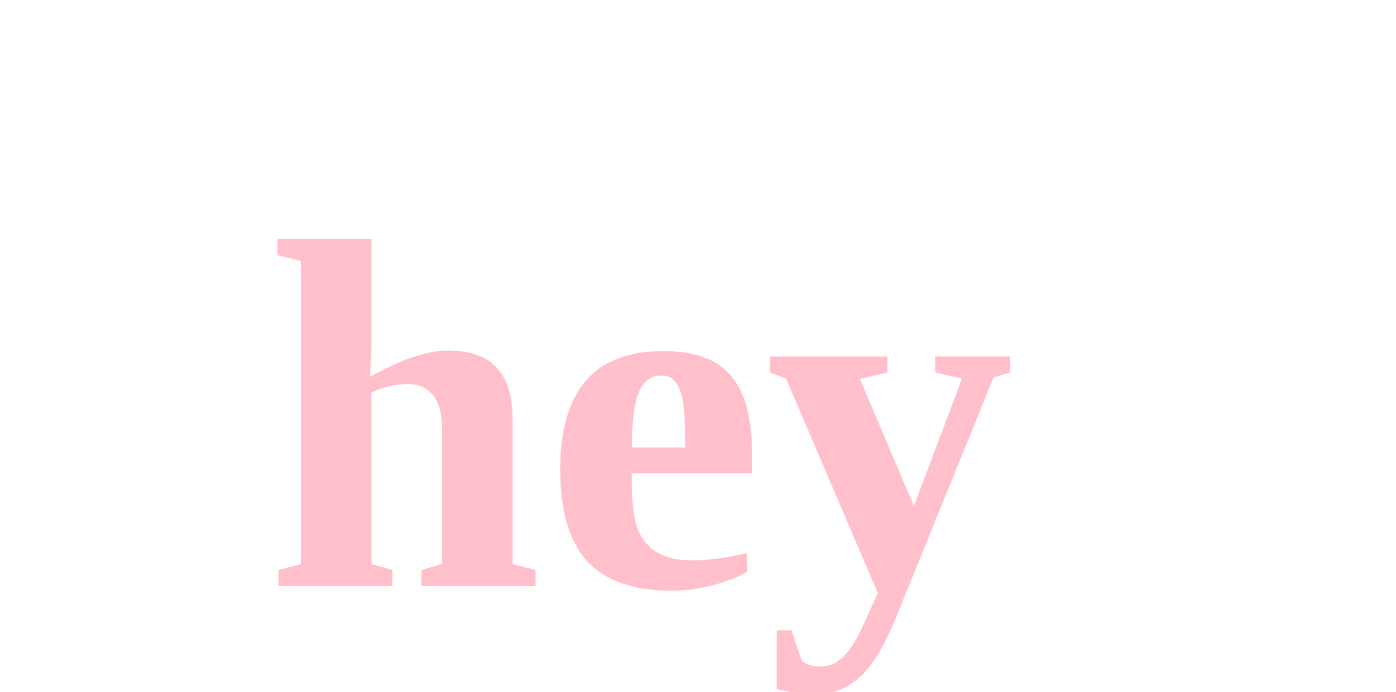
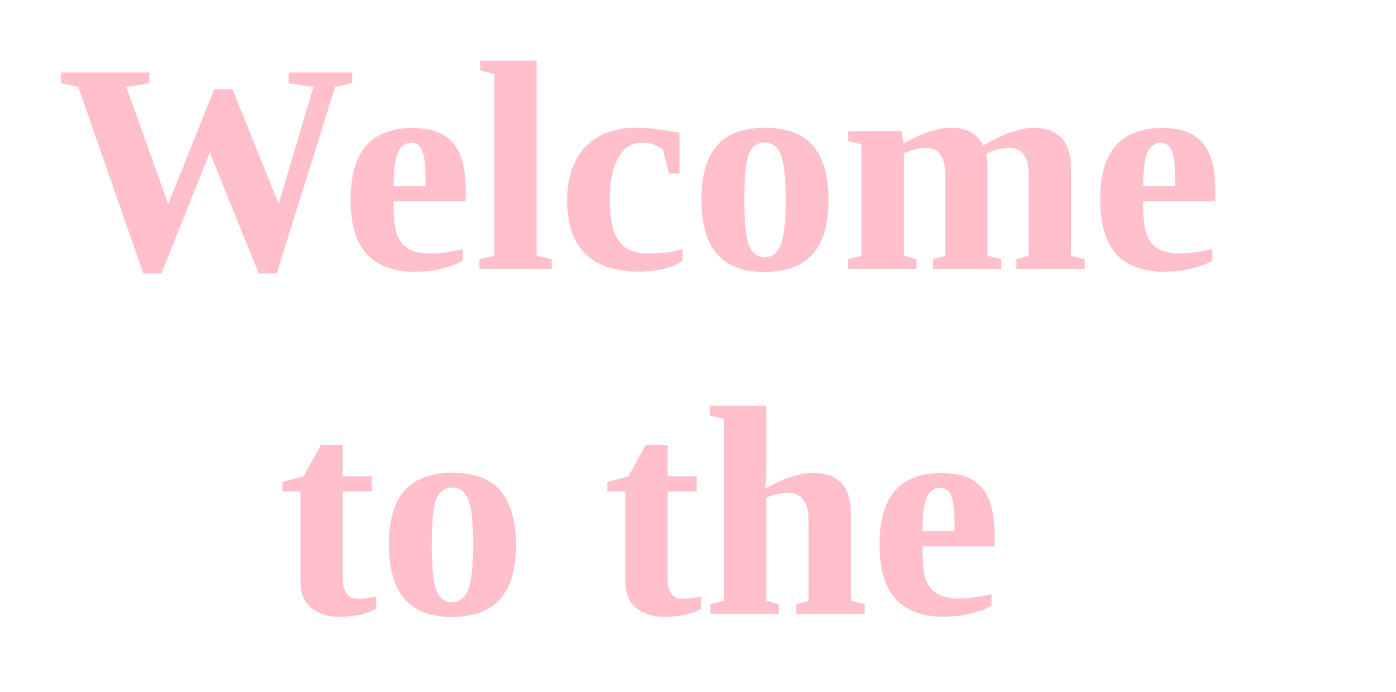
Before and after one commit to rainbownoodle4/rainbownoodle4.github.io, a plain HTML site: page index.html in a window 1280 px wide. Shown: the part 205-897 px from the top of the page, 1396 px wide, since content can reach past the window. Drawn offline with Linux system fonts and the light colour scheme.

Commit message:
Update index.html

```diff
--- a/index.html
+++ b/index.html
@@ -3,13 +3,13 @@
 <head>
   <style>
     h1 {
-      font-size: 500px;
+      font-size: 300px;
       color: pink;
       text-align: center;
     }
   </style>
 </head>
 <body>
-  <h1>hey bestie!</h1>
+  <h1>Welcome to the Website!</h1>
 </body>
 </html>
```
